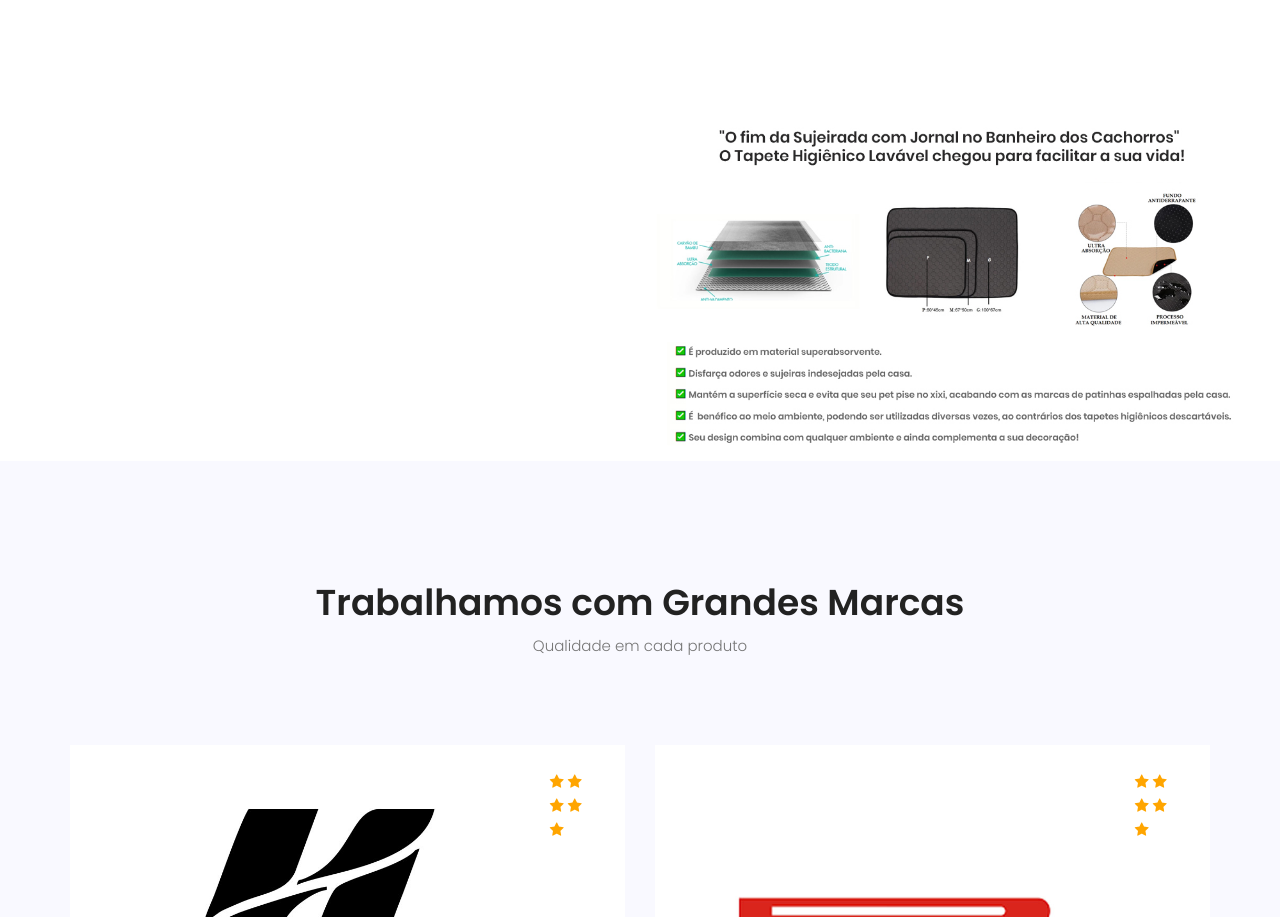
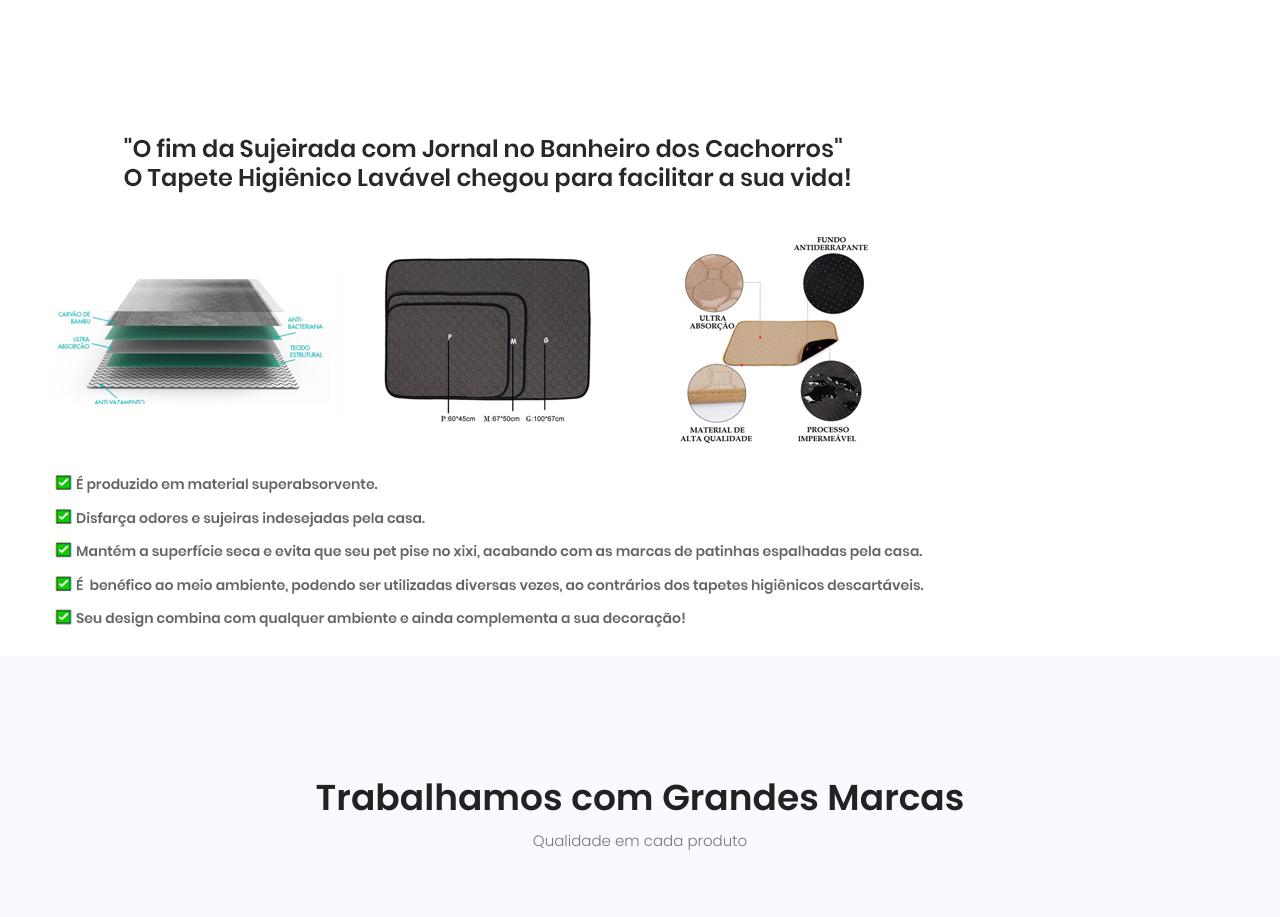
Before and after one commit to petpetcabana/-petpetcabana.github.io, a plain HTML site: page index.html in a window 1280 px wide. Shown: the part 1645-2562 px from the top of the page. Drawn offline with Linux system fonts and the light colour scheme; some packages are replaced by stand-ins of ours.

Commit message:
sdfsd
fsdf

```diff
--- a/index.html
+++ b/index.html
@@ -158,11 +158,12 @@
 					</div>
 				</div>
 			</section>
+			<img class="img-fluid" src="img/Descrição tapete Higienico.jpg" width=”1000 px” height=”538 px”>
 			<section class="home-about-area">
 				<div class="container-fluid">
 					<div class="row align-items-center justify-content-end">
 						<div class="col-lg-6 col-md-12 home-about-right no-padding">
-							<img class="img-fluid" src="img/Descrição tapete Higienico.jpg" alt="">
+
 						</div>
 					</div>
 				</div>
```
